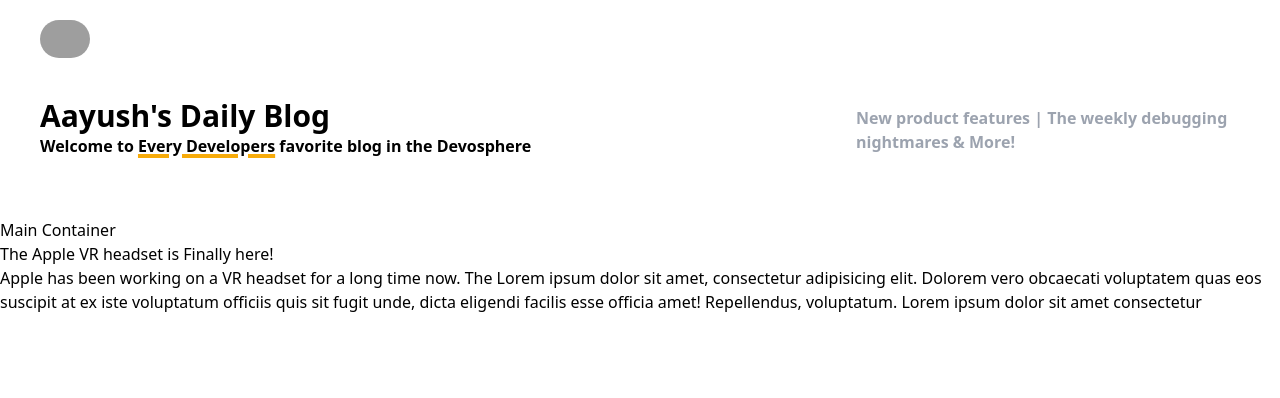
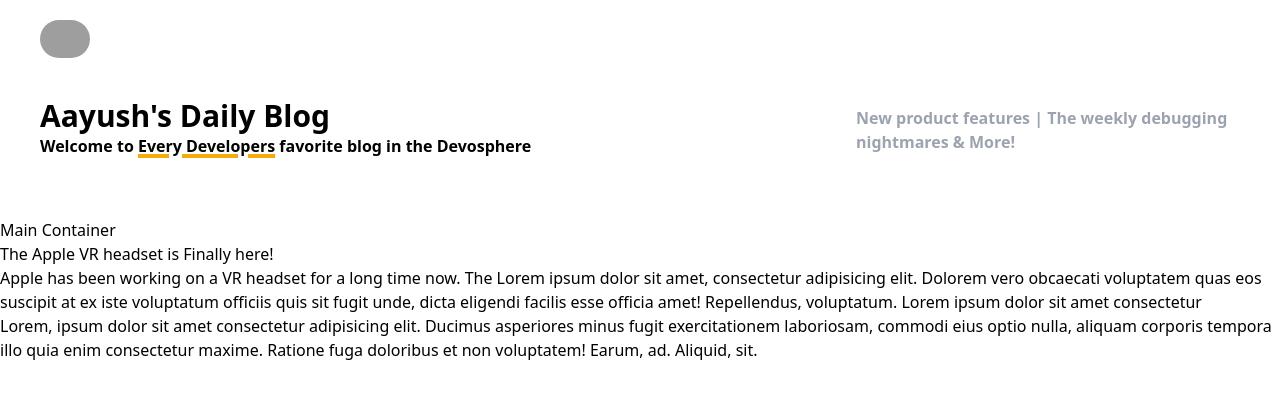
Before and after one commit to AayushMohan/blog-site, a Next.js app: page / in a window 1280 px wide. Shown: the top 398 px of the page. Built offline with nearby package versions, Linux system fonts and the light colour scheme; grey boxes are pictures that could not be loaded.

Commit message:
Added description

```diff
--- a/components/Body.tsx
+++ b/components/Body.tsx
@@ -14,6 +14,12 @@
         quis sit fugit unde, dicta eligendi facilis esse officia amet!
         Repellendus, voluptatum. Lorem ipsum dolor sit amet consectetur
       </p>
+      <p>
+        Lorem, ipsum dolor sit amet consectetur adipisicing elit. Ducimus
+        asperiores minus fugit exercitationem laboriosam, commodi eius optio
+        nulla, aliquam corporis tempora illo quia enim consectetur maxime.
+        Ratione fuga doloribus et non voluptatem! Earum, ad. Aliquid, sit.
+      </p>
     </div>
   );
 };
```
